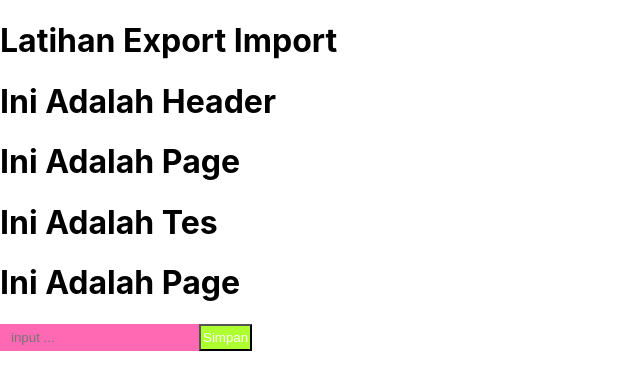
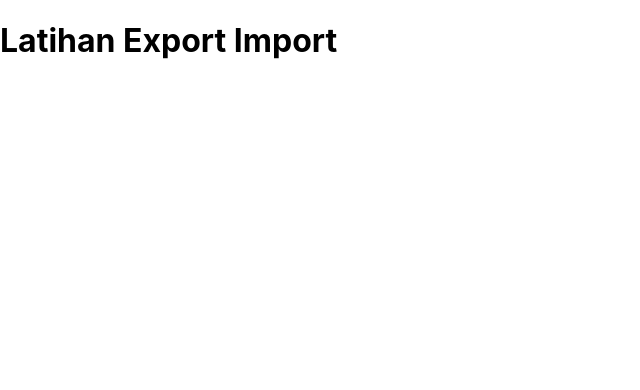
Before and after one commit to rhtsgh17/React, a React (Create React App) app: page / in a window 1280 px wide. Shown: the top 390 px of the page, without its empty margins (0-640 px from the left). Built offline with nearby package versions, Linux system fonts and the light colour scheme.

Commit message:
hapus folder komponen

```diff
--- a/src/App.js
+++ b/src/App.js
@@ -25,17 +25,11 @@
 // export default App;
 
 import React from 'react';
-import Header from "./Komponen/header";
-import Tes from "./Komponen/Module/tes"
-import {Input,Button} from "./Komponen/Named";
+
 function App() {
   return (
     <React.Fragment>
       <h1>Latihan Export Import</h1>
-      <Header/>
-      <Tes/>
-      <Input/>
-      <Button/>
     </React.Fragment>
   );
 }
--- a/src/Komponen/Module/tes.jsx
+++ /dev/null
@@ -1,13 +0,0 @@
-import React from "react";
-import Page from '../../page'
-
-function Tes() {
-    return(
-        <React.Fragment>
-           <h1>Ini Adalah Tes</h1>
-           <Page/>
-        </React.Fragment>
-    );
-}
-
-export default Tes;
--- a/src/Komponen/Named.jsx
+++ /dev/null
@@ -1,24 +0,0 @@
-import React from "react";
-import '../styles/style.css'
-function Button(){
-    return(
-        <React.Fragment>
-            <button style={{
-                backgroundColor : 'greenyellow',
-                color : 'white',
-                padding: '4px 2px',
-            }}>Simpan</button>
-        </React.Fragment>
-    );
-}
-
-
-function Input(){
-    return(
-        <React.Fragment>
-            <input className="input" placeholder="input ..."/>
-        </React.Fragment>
-    );
-}
-
-export {Button,Input};
--- a/src/Komponen/header.jsx
+++ /dev/null
@@ -1,16 +0,0 @@
-import React from "react";
-import Page from "../page"
-function Header() {
-    return(
-        <React.Fragment>
-            <h1>Ini Adalah Header</h1>
-            <Page/>
-        </React.Fragment>
-    );
-}
-
-export default Header
-
-//export tdk bisa lebih dari 1
-//tdk pake kurung kurawal
-//namanya tdk harus sama
--- a/src/page.jsx
+++ /dev/null
@@ -1,11 +0,0 @@
-import React from "react";
-
-function Page() {
-    return (
-        <React.Fragment>
-            <h1>Ini Adalah Page</h1>
-        </React.Fragment>
-    );
-}
-
-export default Page
```
